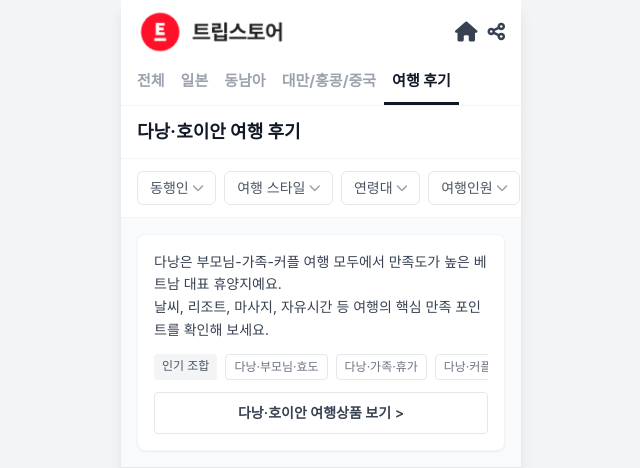
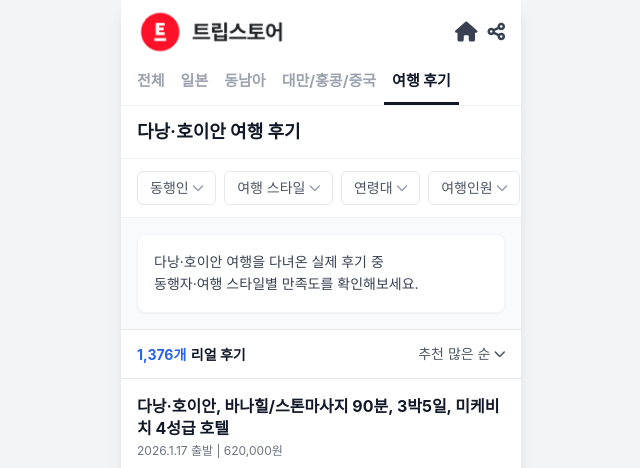
Before and after one commit to pringlez2/review-hub-0129, a Flask app: page / in a window 1280 px wide. Shown: the top 468 px of the page, without its empty margins (319-959 px from the left). Run offline with Flask 3, Linux system fonts and the light colour scheme; some libraries are stand-ins or nearby versions.

Commit message:
feat: update info banner text and remove tags/button

```diff
--- a/templates/index.html
+++ b/templates/index.html
@@ -98,25 +98,10 @@
     <!-- Info Banner -->
     <div class="bg-gray-50 p-4">
         <div class="bg-white p-4 rounded-lg shadow-sm border border-gray-100">
-            <p class="text-sm text-gray-700 leading-relaxed mb-3">
-                다낭은 부모님-가족-커플 여행 모두에서 만족도가 높은 베트남 대표 휴양지예요.<br>
-                날씨, 리조트, 마사지, 자유시간 등 여행의 핵심 만족 포인트를 확인해 보세요.
+            <p class="text-sm text-gray-700 leading-relaxed">
+                다낭·호이안 여행을 다녀온 실제 후기 중<br>
+                동행자·여행 스타일별 만족도를 확인해보세요.
             </p>
-            <div class="flex space-x-2 overflow-x-auto hide-scrollbar mb-3">
-                <span class="px-2 py-1 bg-gray-100 rounded text-xs text-gray-600 whitespace-nowrap font-medium">인기
-                    조합</span>
-                <button onclick="location.href='/?companion=부모&style=효도 관광'"
-                    class="px-2 py-1 bg-white border border-gray-200 rounded text-xs text-gray-500 whitespace-nowrap hover:bg-gray-50 transition-colors">다낭·부모님·효도</button>
-                <button onclick="location.href='/?companion=자녀&style=휴양/휴가'"
-                    class="px-2 py-1 bg-white border border-gray-200 rounded text-xs text-gray-500 whitespace-nowrap hover:bg-gray-50 transition-colors">다낭·가족·휴가</button>
-                <button onclick="location.href='/?companion=연인(커플)&style=효도 관광'"
-                    class="px-2 py-1 bg-white border border-gray-200 rounded text-xs text-gray-500 whitespace-nowrap hover:bg-gray-50 transition-colors">다낭·커플·효도</button>
-            </div>
-            <a href="https://www.tripstore.kr/list?airports=791,971&departureDates=2026-02-24,2026-02-25&placeIds=479,487&title=%EB%8B%A4%EB%82%AD%2C%20%ED%98%B8%EC%9D%B4%EC%95%88&version=1"
-                target="_blank"
-                class="block w-full text-center py-2.5 border border-gray-200 rounded text-sm text-gray-700 font-semibold bg-white hover:bg-gray-50">
-                다낭·호이안 여행상품 보기 >
-            </a>
         </div>
     </div>
 
```
